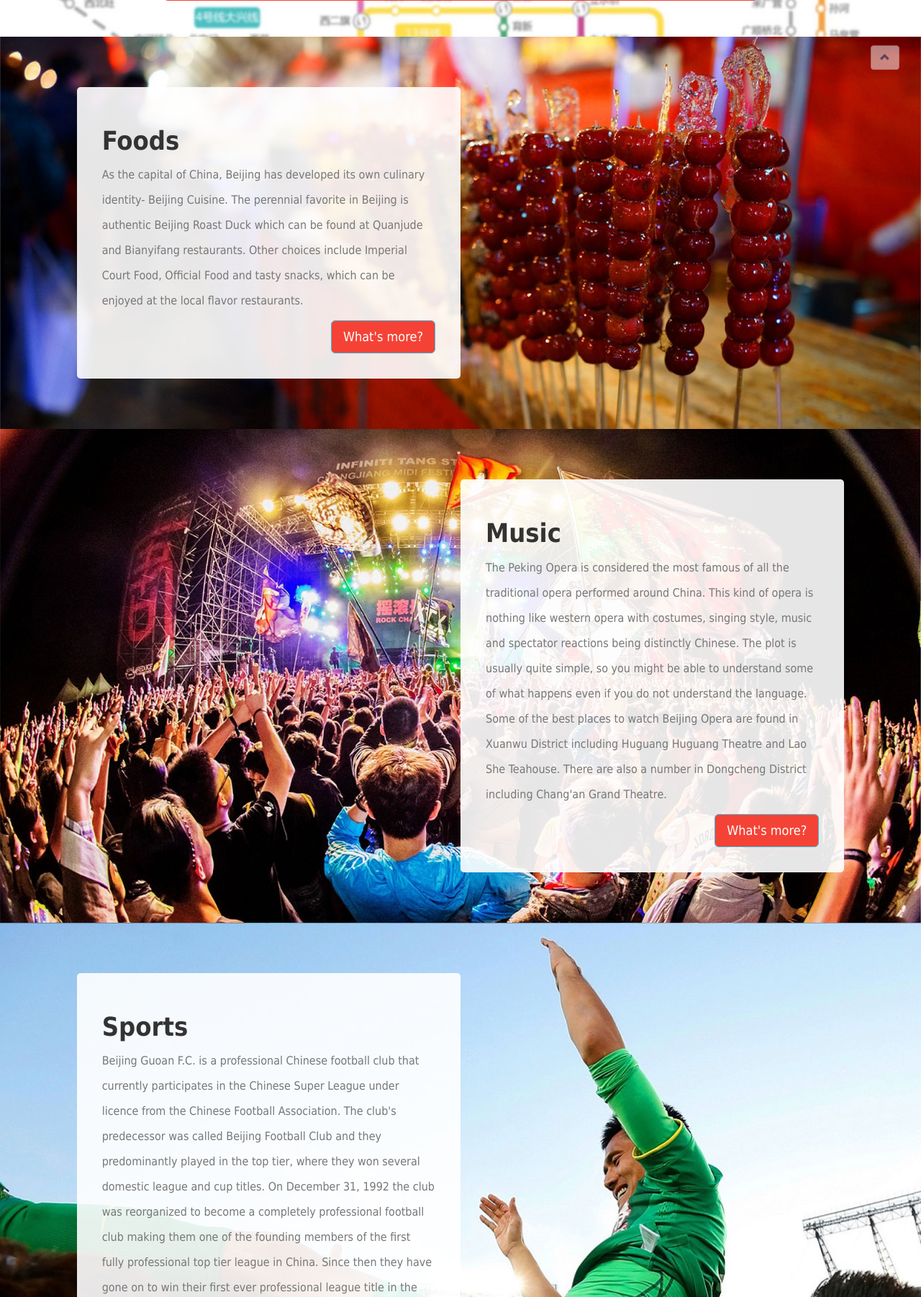
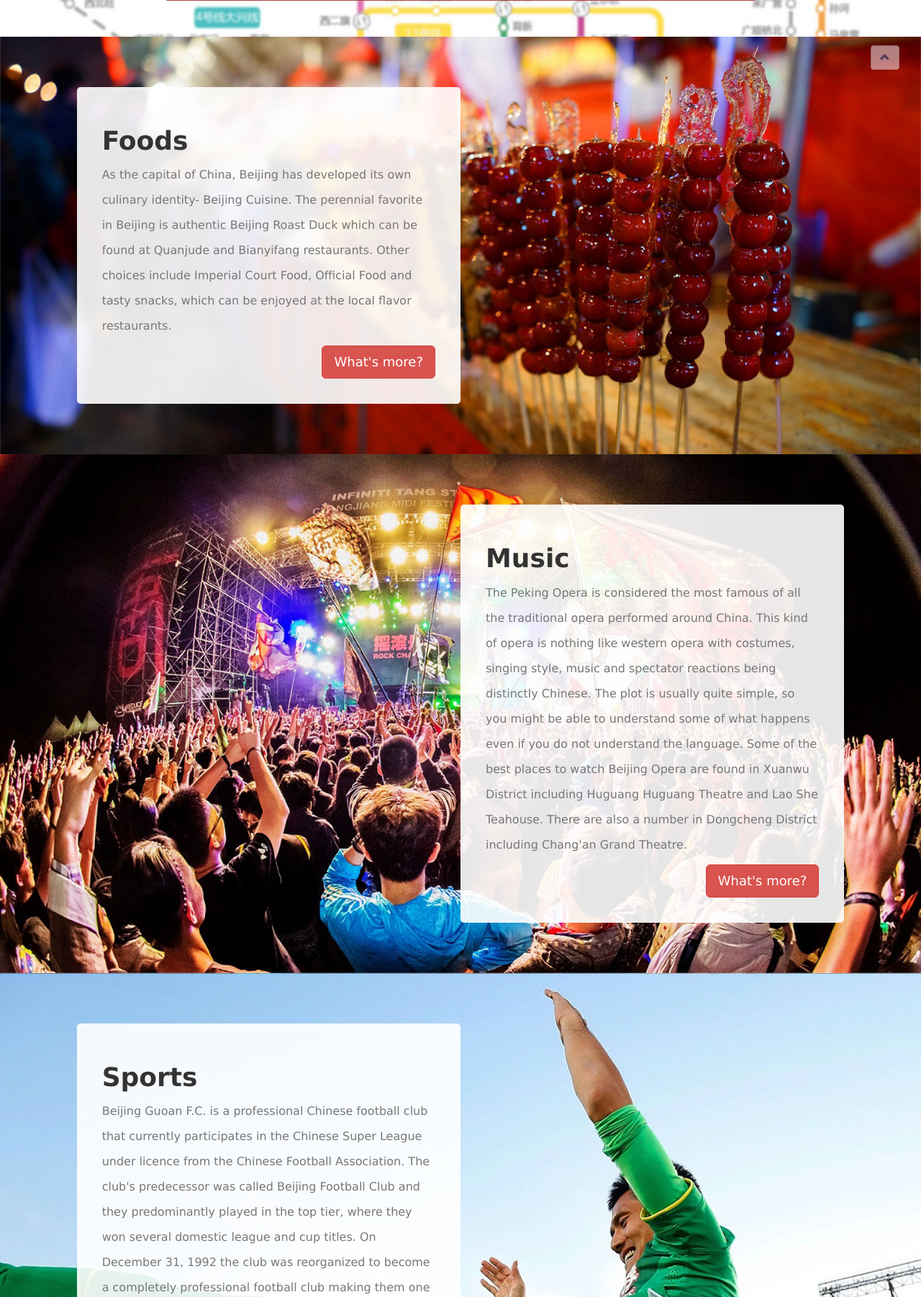
Before and after one commit to Lei1121/LeiSite_alpha, a Django app: page /BeijingMore in a window 1280 px wide. Shown: the part 623-2425 px from the top of the page at 72% size. Run offline with Django 3.2, Linux system fonts and the light colour scheme; parts of the project's set-up code (start-up, migrations or seed data) failed here and were passed over; some libraries are stand-ins or nearby versions.

Commit message:
修改颜色

```diff
--- a/main/templates/BeijingMore.html
+++ b/main/templates/BeijingMore.html
@@ -14,12 +14,12 @@
     <link rel="stylesheet" href="/static/fontawesome/css/font-awesome.min.css">
     <style>
         body {
-            font-family: 'Tahoma';
+            font-family: 'Lucida Grande', 'Lucida Sans Unicode', 'Helvetica', 'Arial', 'Verdana', 'sans-serif';
             padding-top: 50px;
         }
     /* topbar */
         .topBar{
-            background-color: #D32F2F;
+            background-color: #ac2925;
             font-size: medium;
         }
         .navbar{
@@ -74,9 +74,6 @@
             background-image: url("/static/BeijingMore/subwaymap.jpg");
             background-size: 100%;
         }
-        .btn-info{
-            background-color: #F44336;
-        }
     /* div-text */
         .div-text{
             word-wrap: break-word;
@@ -99,7 +96,7 @@
         .div2-text{
             margin-top: -100px;
             margin-bottom: 50px;
-            background-color: #F44336;
+            background-color: #A94442;
             color: white;
             padding:20px;
         }
@@ -255,7 +252,7 @@
                 <p class="text-muted">
                     As the capital of China, Beijing has developed its own culinary identity- Beijing Cuisine. The perennial favorite in Beijing is authentic Beijing Roast Duck which can be found at Quanjude and Bianyifang restaurants. Other choices include Imperial Court Food, Official Food and tasty snacks, which can be enjoyed at the local flavor restaurants.
                 </p>
-                <button type="button" class="btn btn-info btn-lg" style="float:right;">What's more?</button>
+                <button type="button" class="btn btn-danger btn-lg" style="float:right;">What's more?</button>
             </div>
         </div>
     <!-- 音乐 -->
@@ -265,7 +262,7 @@
                 <p class="text-muted">
                     The Peking Opera is considered the most famous of all the traditional opera performed around China. This kind of opera is nothing like western opera with costumes, singing style, music and spectator reactions being distinctly Chinese. The plot is usually quite simple, so you might be able to understand some of what happens even if you do not understand the language. Some of the best places to watch Beijing Opera are found in Xuanwu District including Huguang Huguang Theatre and Lao She Teahouse. There are also a number in Dongcheng District including Chang'an Grand Theatre.
                 </p>
-                <button type="button" class="btn btn-info btn-lg" style="float:right;">What's more?</button>
+                <button type="button" class="btn btn-danger btn-lg" style="float:right;">What's more?</button>
             </div>
         </div>
     <!-- 体育 -->
@@ -275,7 +272,7 @@
                 <p class="text-muted">
                     Beijing Guoan F.C. is a professional Chinese football club that currently participates in the Chinese Super League under licence from the Chinese Football Association. The club's predecessor was called Beijing Football Club and they predominantly played in the top tier, where they won several domestic league and cup titles. On December 31, 1992 the club was reorganized to become a completely professional football club making them one of the founding members of the first fully professional top tier league in China. Since then they have gone on to win their first ever professional league title in the 2009 league season as well as the 1996, 1997 and 2003 Chinese FA Cup.
                 </p>
-                <button type="button" class="btn btn-info btn-lg" style="float:right;">What's more?</button>
+                <button type="button" class="btn btn-danger btn-lg" style="float:right;">What's more?</button>
             </div>
         </div>
     <!-- 自然 -->
@@ -284,7 +281,7 @@
                 <h1><b>Shopping</b></h1>
                 <p class="text-muted">
                     The are a number of interesting markets around Beijing where you can find all kind of cheap stuff. Some of the most popular places are Xizhimen in Xicheng District, Silk Street or Panjiayuan in Chaoyang District and Hong Qiao Market in Chongwen District. As an alternative to the markets you can go to some of the shopping areas lined with shops. This includes Nanluoguoxiang in Dongcheng District and Qianmen Dajie Pedestrian Street, Dashilan and Liulichang in Xuanwu District. If you are looking for traditional Chinese food shops try Yinhehua Vegetarian in Dongcheng District, Daoxiangcun, Liubiju or The Tea Street in Xuanwu District. Please note that Chongwenmen Food Market in Chongwen District has been demolished in 2010.</p>
-                <button type="button" class="btn btn-info btn-lg" style="float:right;">What's more?</button>
+                <button type="button" class="btn btn-danger btn-lg" style="float:right;">What's more?</button>
             </div>
         </div>
     <!-- 轮播图 -->
```
